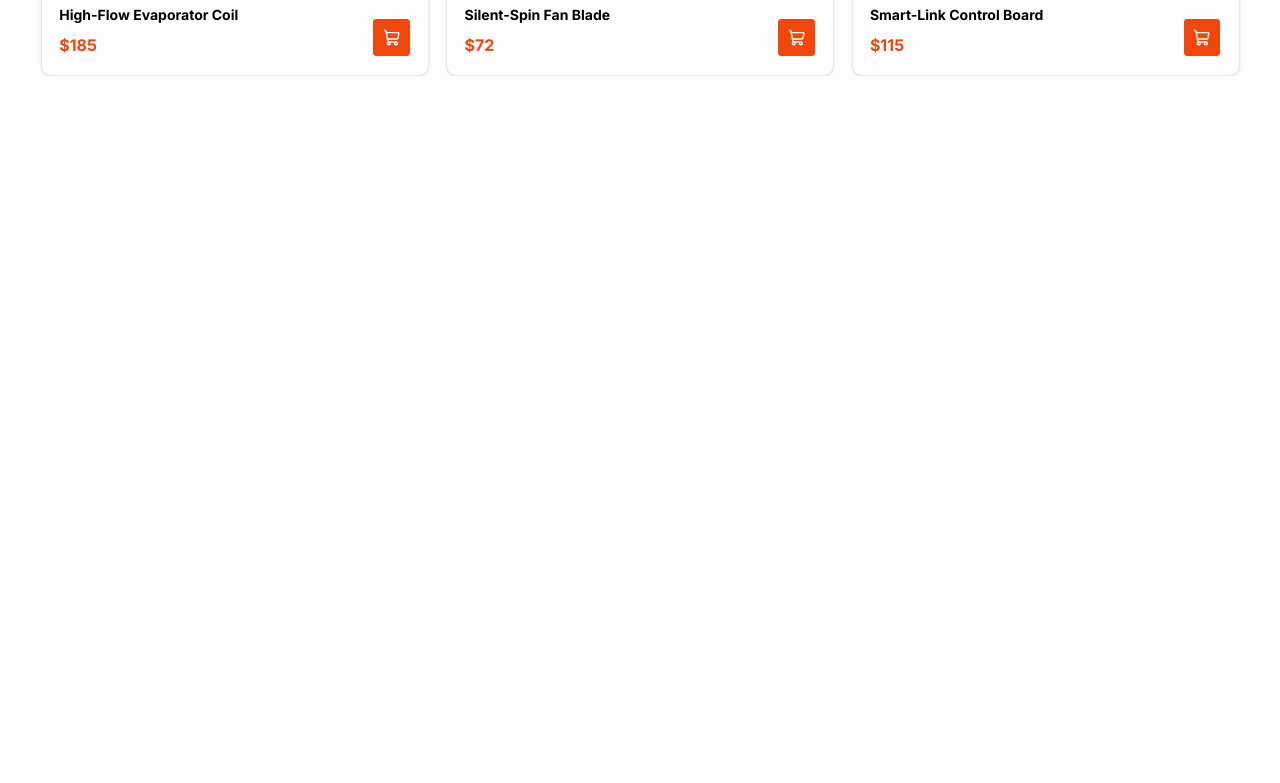
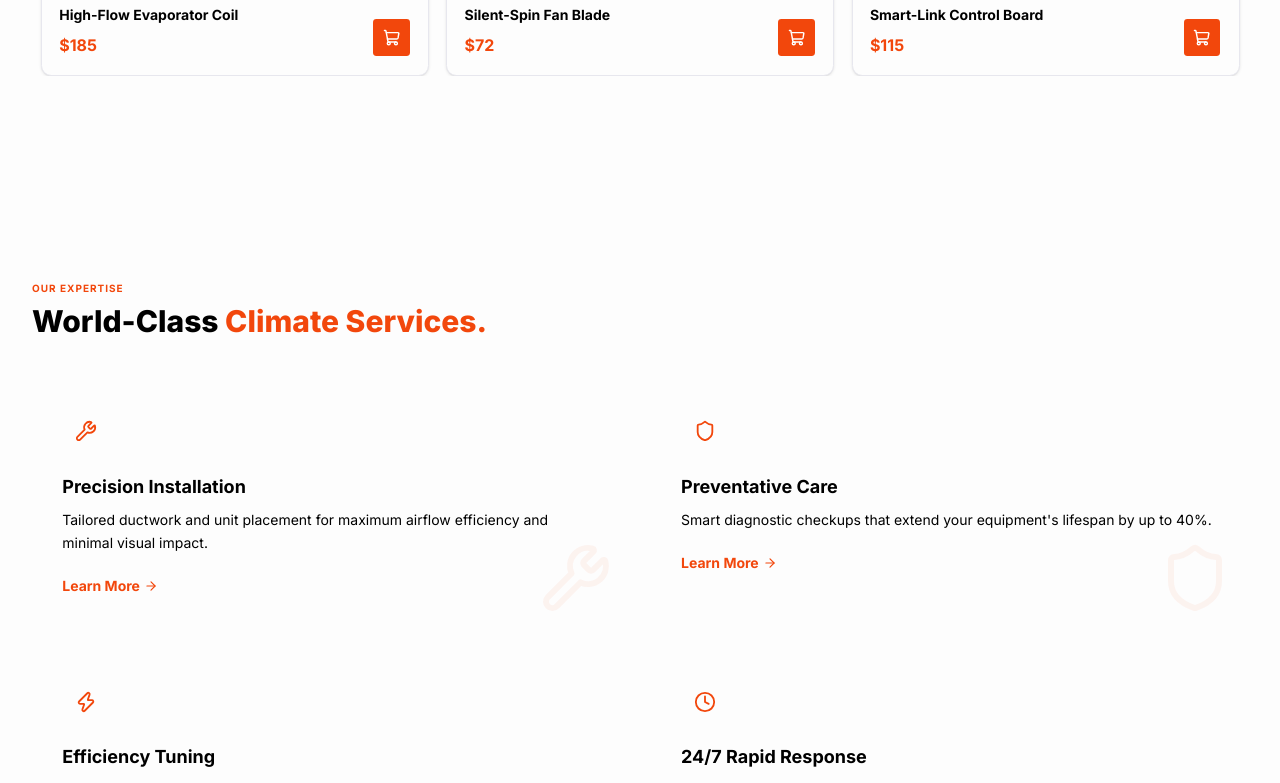
Before and after one commit to devabutaher/cold-flyer, a Next.js app: page / in a window 1280 px wide. Shown: the part 2000-2783 px from the top of the page. Before the commit the page ends 2205 px from the top, so only its background shows below. Built offline with nearby package versions, Linux system fonts and the light colour scheme.

Commit message:
services and about

```diff
--- a/src/app/(home)/page.jsx
+++ b/src/app/(home)/page.jsx
@@ -1,5 +1,7 @@
+import About from "@/components/home/about";
 import Hero from "@/components/home/hero";
 import PromoCards from "@/components/home/promo-cards";
+import Services from "@/components/home/services";
 import Shop from "@/components/home/shop/shop";
 
 export default function Home() {
@@ -8,6 +10,8 @@ export default function Home() {
       <Hero />
       <PromoCards />
       <Shop />
+      <Services />
+      <About />
     </div>
   );
 }
--- /dev/null
+++ b/src/components/home/about.jsx
@@ -0,0 +1,50 @@
+import { aboutData } from "@/data/about-data";
+import { CheckCircle } from "lucide-react";
+import { Button } from "../ui/button";
+
+export default function About() {
+  return (
+    <section className="py-16 bg-surface">
+      <div className="container">
+        <div className="grid grid-cols-1 md:grid-cols-2 gap-10 md:gap-14 items-center">
+          <div className="relative rounded-xl overflow-hidden h-72 md:h-105 order-2 md:order-1">
+            <img
+              src="https://images.unsplash.com/photo-1621905251189-08b45d6a269e?w=900&q=80"
+              alt="Technician"
+              className="w-full h-full object-cover"
+            />
+            <div className="absolute inset-0 bg-linear-to-t from-dark-bg/40 to-transparent" />
+          </div>
+          <div className="order-1 md:order-2">
+            <span className="text-[10px] font-bold uppercase tracking-widest text-primary">
+              Why Choose Us
+            </span>
+            <h2 className="font-headline font-extrabold text-2xl sm:text-3xl md:text-4xl text-text-text leading-tight mt-2 mb-6">
+              Engineering Comfort with{" "}
+              <span className="text-primary">Uncompromising Precision.</span>
+            </h2>
+            <div className="space-y-5 mb-8">
+              {aboutData.map((p) => (
+                <div key={p.label} className="flex gap-3">
+                  <CheckCircle
+                    size={20}
+                    className="text-primary shrink-0 mt-0.5"
+                  />
+                  <div>
+                    <h4 className="font-headline font-bold text-text-text text-sm">
+                      {p.label}
+                    </h4>
+                    <p className="text-text-text-muted text-sm mt-0.5 leading-relaxed">
+                      {p.sub}
+                    </p>
+                  </div>
+                </div>
+              ))}
+            </div>
+            <Button size="lg">Book a Diagnostic</Button>
+          </div>
+        </div>
+      </div>
+    </section>
+  );
+}
--- /dev/null
+++ b/src/components/home/services.jsx
@@ -0,0 +1,44 @@
+import { servicesData } from "@/data/services-data";
+import { ArrowRight } from "lucide-react";
+
+export default function Services() {
+  return (
+    <section className="py-16 bg-surface" id="services">
+      <div className="container">
+        <div className="mb-9">
+          <span className="text-[10px] font-bold uppercase tracking-widest text-primary">
+            Our Expertise
+          </span>
+          <h2 className="font-headline font-extrabold text-2xl md:text-3xl text-text-text mt-1">
+            World-Class <span className="text-primary">Climate Services.</span>
+          </h2>
+        </div>
+        <div className="grid grid-cols-1 sm:grid-cols-2 gap-4 sm:gap-5">
+          {servicesData.map((s) => (
+            <div
+              key={s.title}
+              className="bg-bg rounded-xl p-6 sm:p-7 group hover:bg-surface hover:shadow-lg transition-all duration-300 relative overflow-hidden"
+            >
+              <s.icon
+                size={72}
+                className="absolute right-4 bottom-3 text-primary opacity-[0.05] group-hover:opacity-[0.08] transition-opacity"
+              />
+              <div className="w-11 h-11 rounded-md bg-primary-light flex items-center justify-center mb-4">
+                <s.icon size={22} className="text-primary" />
+              </div>
+              <h3 className="font-headline font-bold text-lg text-text-text mb-2">
+                {s.title}
+              </h3>
+              <p className="text-text-text-muted text-sm leading-relaxed mb-5">
+                {s.sub}
+              </p>
+              <button className="flex items-center gap-1 text-sm font-bold text-primary group-hover:gap-2 transition-all">
+                Learn More <ArrowRight size={14} />
+              </button>
+            </div>
+          ))}
+        </div>
+      </div>
+    </section>
+  );
+}
--- /dev/null
+++ b/src/data/about-data.js
@@ -0,0 +1,14 @@
+export const aboutData = [
+  {
+    label: "Sustainable Efficiency",
+    sub: "Reduce your energy spend by up to 40% with our smart thermal systems.",
+  },
+  {
+    label: "Lifetime Support",
+    sub: "From day one to decade ten — ongoing service and emergency operations.",
+  },
+  {
+    label: "OEM Standards Only",
+    sub: "Genuine manufacturer parts so your system performs exactly as engineered.",
+  },
+];
--- /dev/null
+++ b/src/data/services-data.js
@@ -0,0 +1,24 @@
+import { Clock, Shield, Wrench, Zap } from "lucide-react";
+
+export const servicesData = [
+  {
+    icon: Wrench,
+    title: "Precision Installation",
+    sub: "Tailored ductwork and unit placement for maximum airflow efficiency and minimal visual impact.",
+  },
+  {
+    icon: Shield,
+    title: "Preventative Care",
+    sub: "Smart diagnostic checkups that extend your equipment's lifespan by up to 40%.",
+  },
+  {
+    icon: Zap,
+    title: "Efficiency Tuning",
+    sub: "Optimizing thermostat logic and component calibration to lower energy costs monthly.",
+  },
+  {
+    icon: Clock,
+    title: "24/7 Rapid Response",
+    sub: "Immediate climate restoration when you need it most. Average arrival: 55 minutes.",
+  },
+];
```
